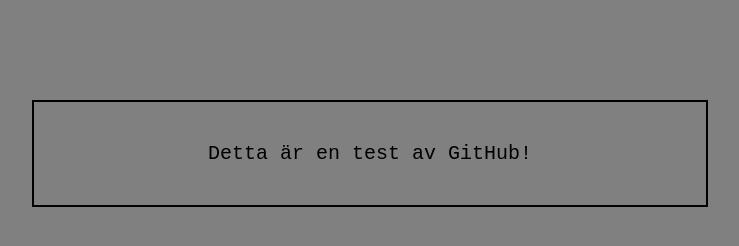
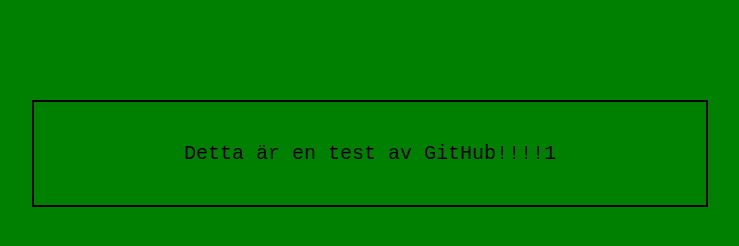
Before and after one commit to filiplyrheden/workshop4, a plain HTML site: page index.html in a window 1280 px wide. Shown: the whole page, without its empty margins (270-1009 px from the left). Drawn offline with Linux system fonts and the light colour scheme.

Commit message:
added some changes in the css and html files

```diff
--- a/index.css
+++ b/index.css
@@ -1,5 +1,5 @@
 body {
-    background-color: gray;
+    background-color: green;
 }
 
 p {
--- a/index.html
+++ b/index.html
@@ -8,7 +8,7 @@
 </head>
 <body>
     <div class="container">
-        <p>Detta är en test av GitHub!</p>
+        <p>Detta är en test av GitHub!!!!1</p>
     </div>
 </body>
 </html>
```
